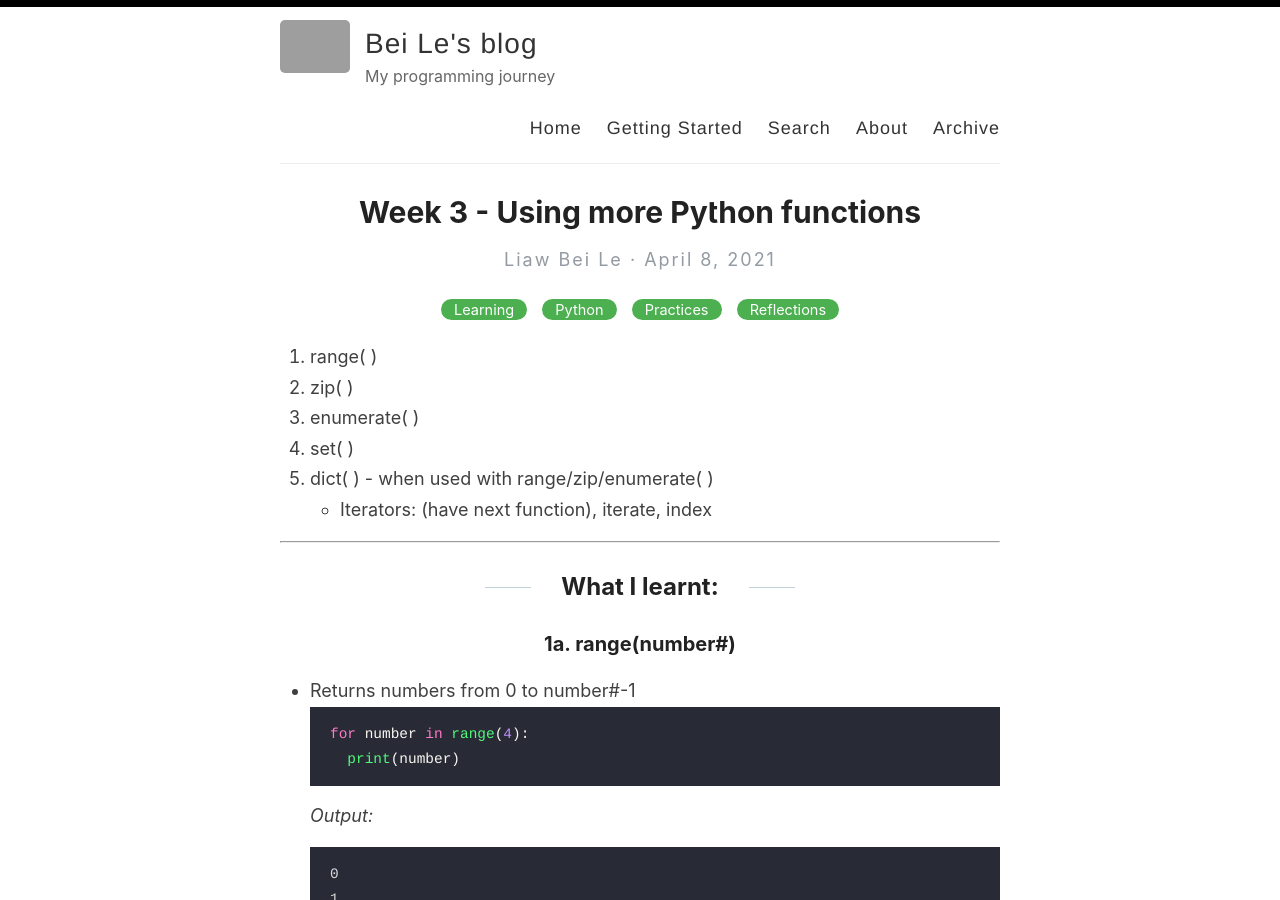
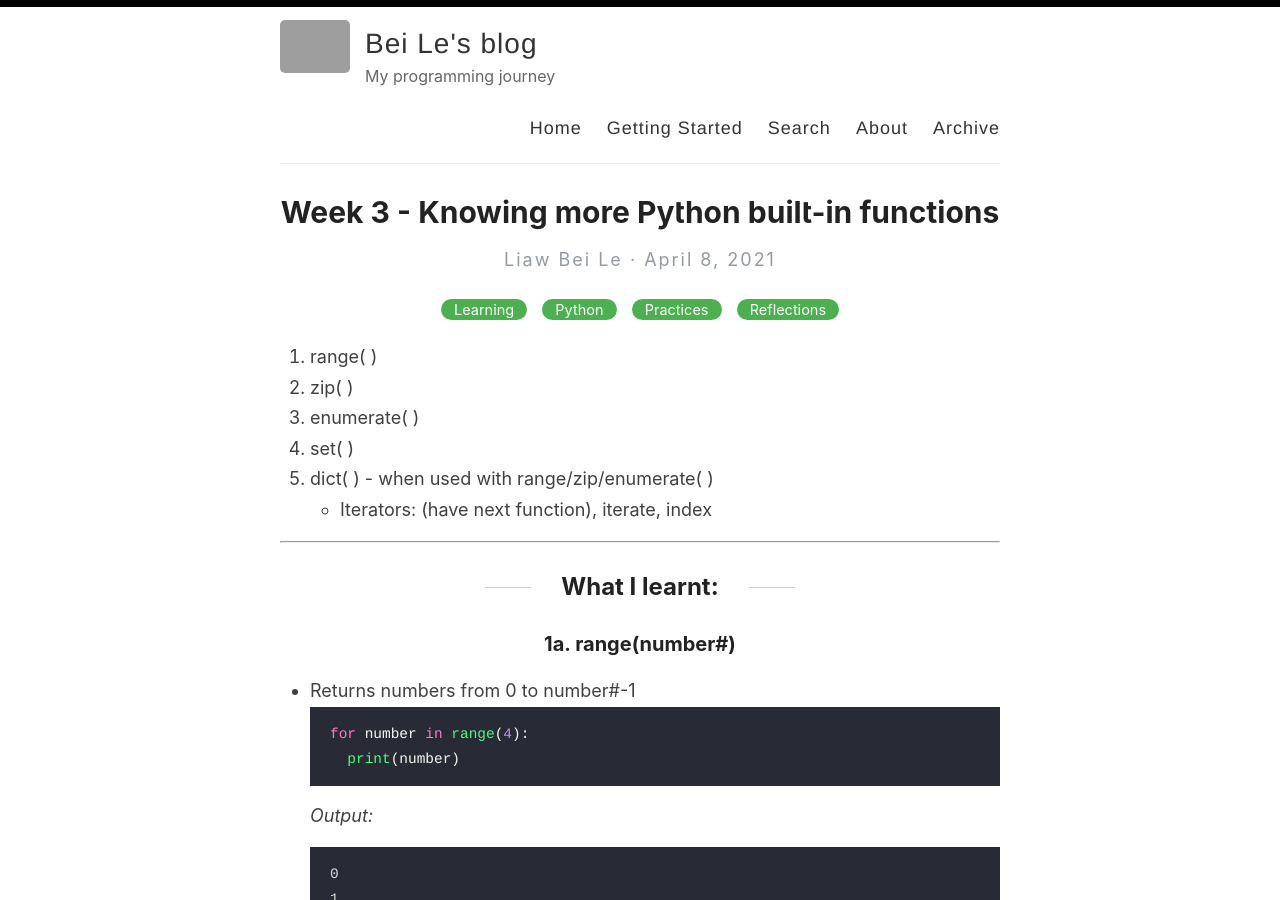
Before and after one commit to liawbeile/liawbeile.github.io, a Jekyll site: the page built from _posts/2021-4-8-april8.md, in a window 1280 px wide and 900 px high. Built offline with Jekyll 4.4.1, drawn with Linux system fonts in a browser that asks for light colours; grey boxes are pictures that could not be loaded.

Commit message:
amend post

```diff
--- a/_posts/2021-4-8-april8.md
+++ b/_posts/2021-4-8-april8.md
@@ -1,6 +1,6 @@
 ---
 layout: post
-title:  Week 3 - Using more Python functions
+title:  Week 3 - Knowing more Python built-in functions
 categories: Learning Python Practices Reflections
 ---
 
```
